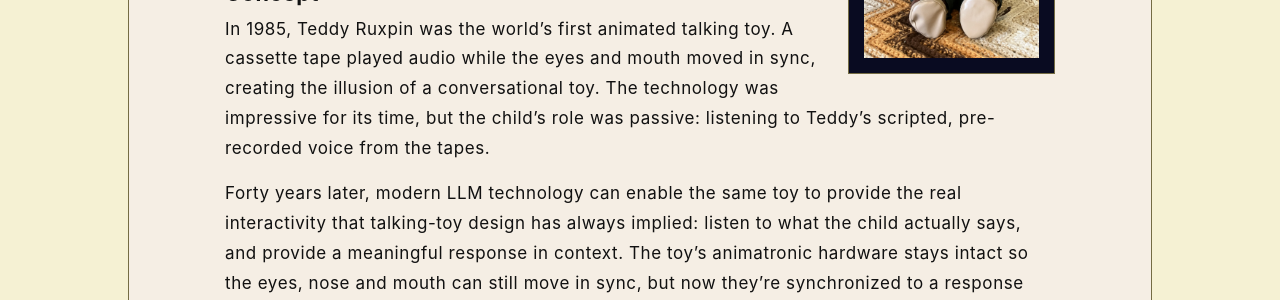
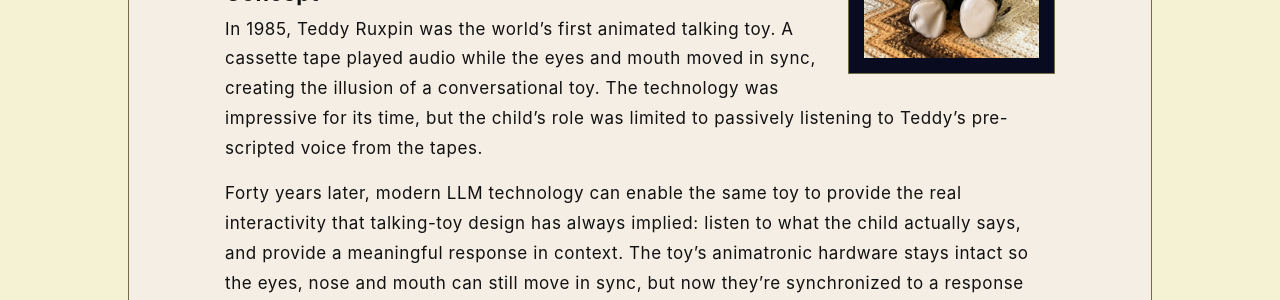
Before and after one commit to rojaslen/AISF-WEB, a Jekyll site: the page built from apx05.md, in a window 1280 px wide and 900 px high. Shown: the part 325-625 px from the top of the window. Built offline with Jekyll 4.4.1, drawn with Linux system fonts in a browser that asks for light colours; some web fonts are replaced.

Commit message:
Update apx05.md

```diff
--- a/apx05.md
+++ b/apx05.md
@@ -15,7 +15,7 @@
 
 ## Concept
 
-In 1985, Teddy Ruxpin was the world's first animated talking toy. A cassette tape played audio while the eyes and mouth moved in sync, creating the illusion of a conversational toy. The technology was impressive for its time, but the child's role was passive: listening to Teddy's scripted, pre-recorded voice from the tapes.
+In 1985, Teddy Ruxpin was the world's first animated talking toy. A cassette tape played audio while the eyes and mouth moved in sync, creating the illusion of a conversational toy. The technology was impressive for its time, but the child's role was limited to passively listening to Teddy's pre-scripted voice from the tapes.
 
 Forty years later, modern LLM technology can enable the same toy to provide the real interactivity that talking-toy design has always implied: listen to what the child actually says, and provide a meaningful response in context. The toy's animatronic hardware stays intact so the eyes, nose and mouth can still move in sync, but now they're synchronized to a response the model produced at runtime, rather than a static recording made decades ago.
 
```
